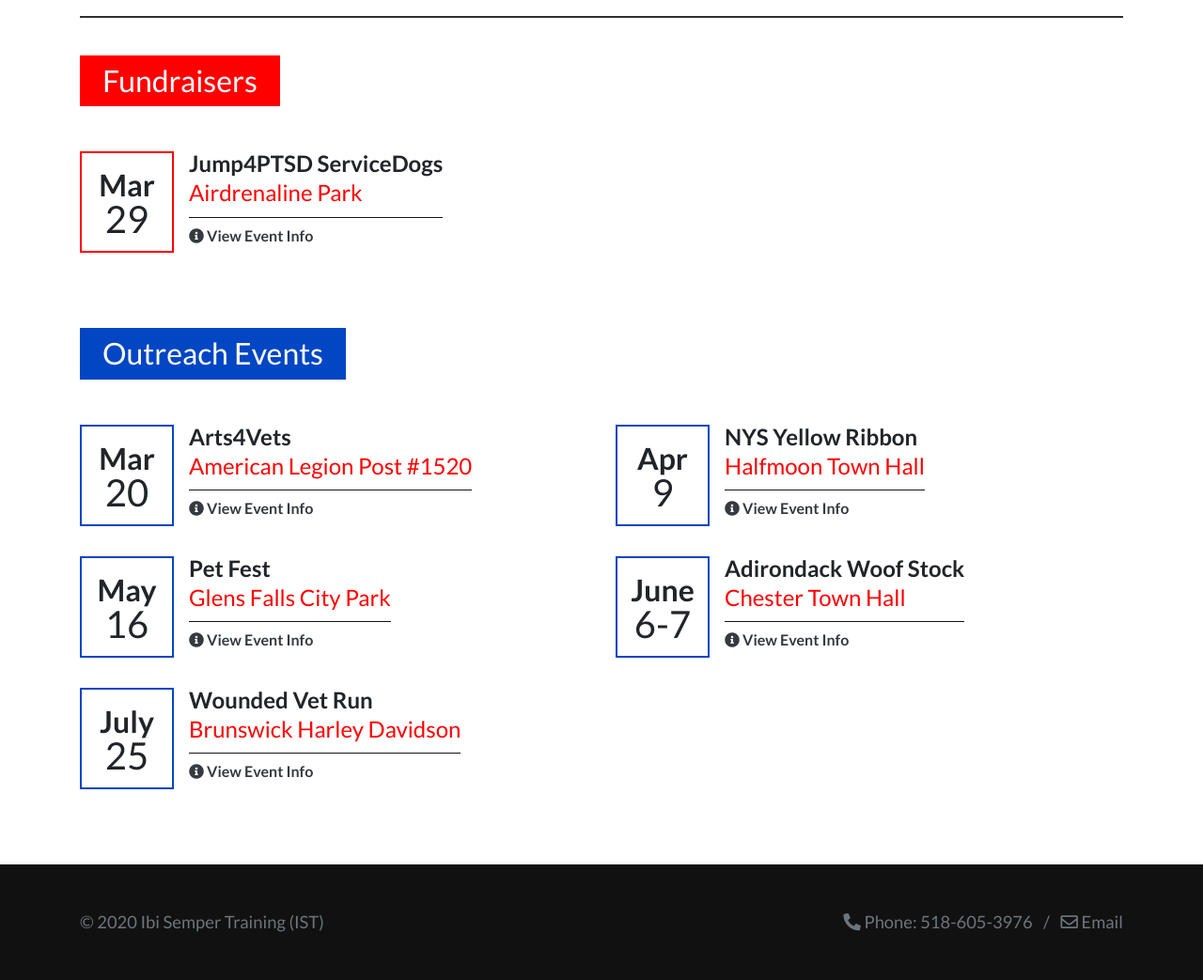
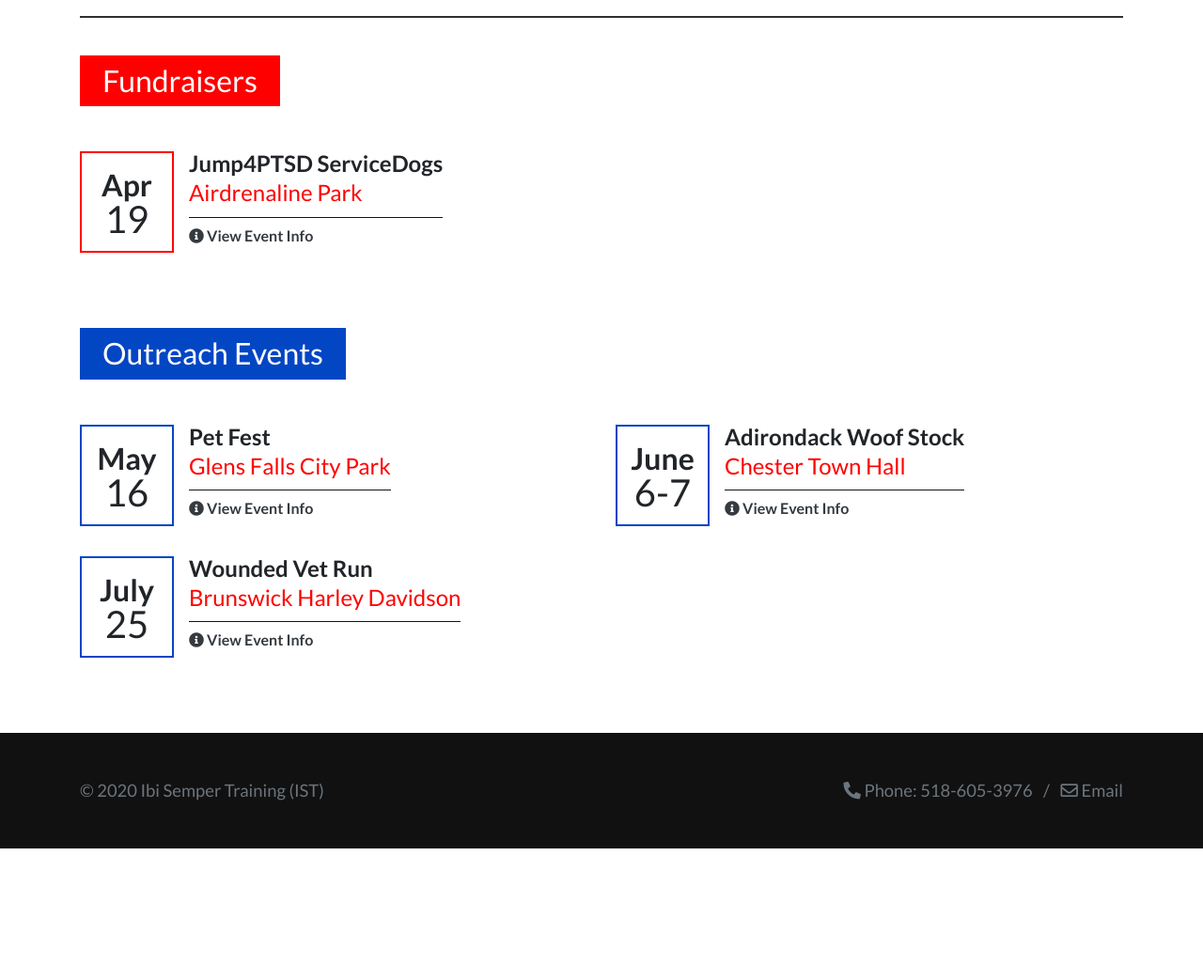
Before and after one commit to chrisdav6/ibiSemperTraining, a PHP site: page /events.php in a window 1280 px wide. Shown: the part 207-1250 px from the top of the page at 94% size. After the commit the page ends 1110 px from the top, so only its background shows below. Run offline with PHP 8.4, Linux system fonts and the light colour scheme; some libraries are stand-ins or nearby versions.

Commit message:
Updated events

```diff
--- a/events.php
+++ b/events.php
@@ -43,12 +43,12 @@
 
         <div class="col-md-6">
           <div class="event">
-            <div class="date red">Mar<span>29</span></div>
+            <div class="date red">Apr<span>19</span></div>
             <div class="text">
               <p class="eventTitle">Jump4PTSD ServiceDogs</p>
               <a class="red" href="https://g.page/Airdrenaline?share" target="_blank">Airdrenaline Park</a>
               <hr class="event-divider">
-              <a class="text-dark event-link" href="./public/pdf/AAPMar292020.pdf" target="_blank"><i class="fas fa-info-circle"></i> View Event Info</a>
+              <a class="text-dark event-link" href="./public/pdf/AAPApr192020.pdf" target="_blank"><i class="fas fa-info-circle"></i> View Event Info</a>
             </div>
           </div>
         </div>
@@ -59,7 +59,7 @@
 
       <div class="row">
 
-        <div class="col-md-6">
+        <!--<div class="col-md-6">
           <div class="event">
             <div class="date blue">Mar<span>20</span></div>
             <div class="text">
@@ -69,9 +69,9 @@
               <a class="text-dark event-link" href="https://www.facebook.com/groups/1231782123562194" target="_blank"><i class="fas fa-info-circle"></i> View Event Info</a>
             </div>
           </div>
-        </div>
+        </div>-->
 
-        <div class="col-md-6">
+        <!--<div class="col-md-6">
           <div class="event">
             <div class="date blue">Apr<span>9</span></div>
             <div class="text">
@@ -81,7 +81,7 @@
               <a class="text-dark event-link" href="https://www.townofhalfmoon-ny.gov/town-clerk/events/46494" target="_blank"><i class="fas fa-info-circle"></i> View Event Info</a>
             </div>
           </div>
-        </div>
+        </div>-->
 
         <div class="col-md-6">
           <div class="event">
```
Also changed, not shown: 2 other files.
